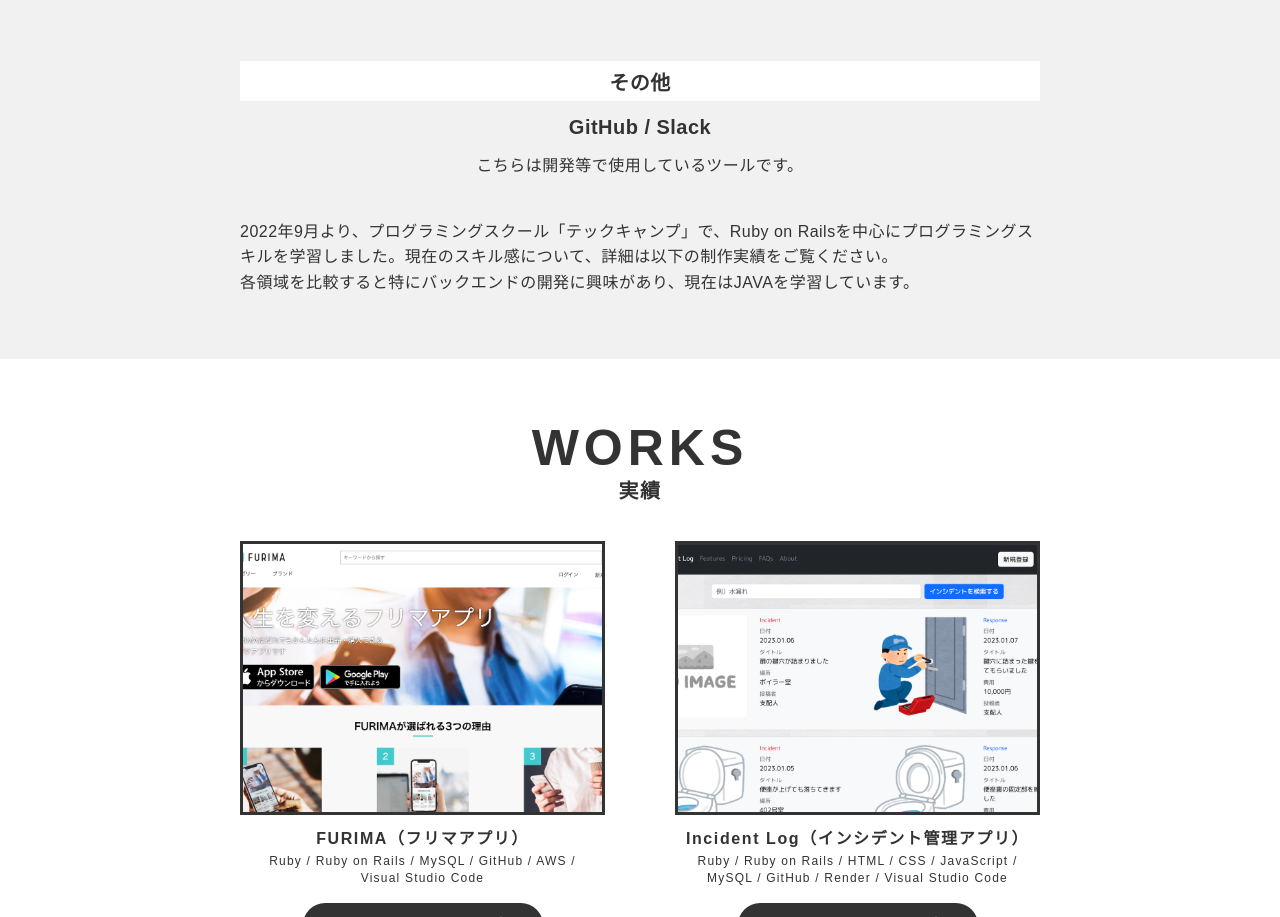
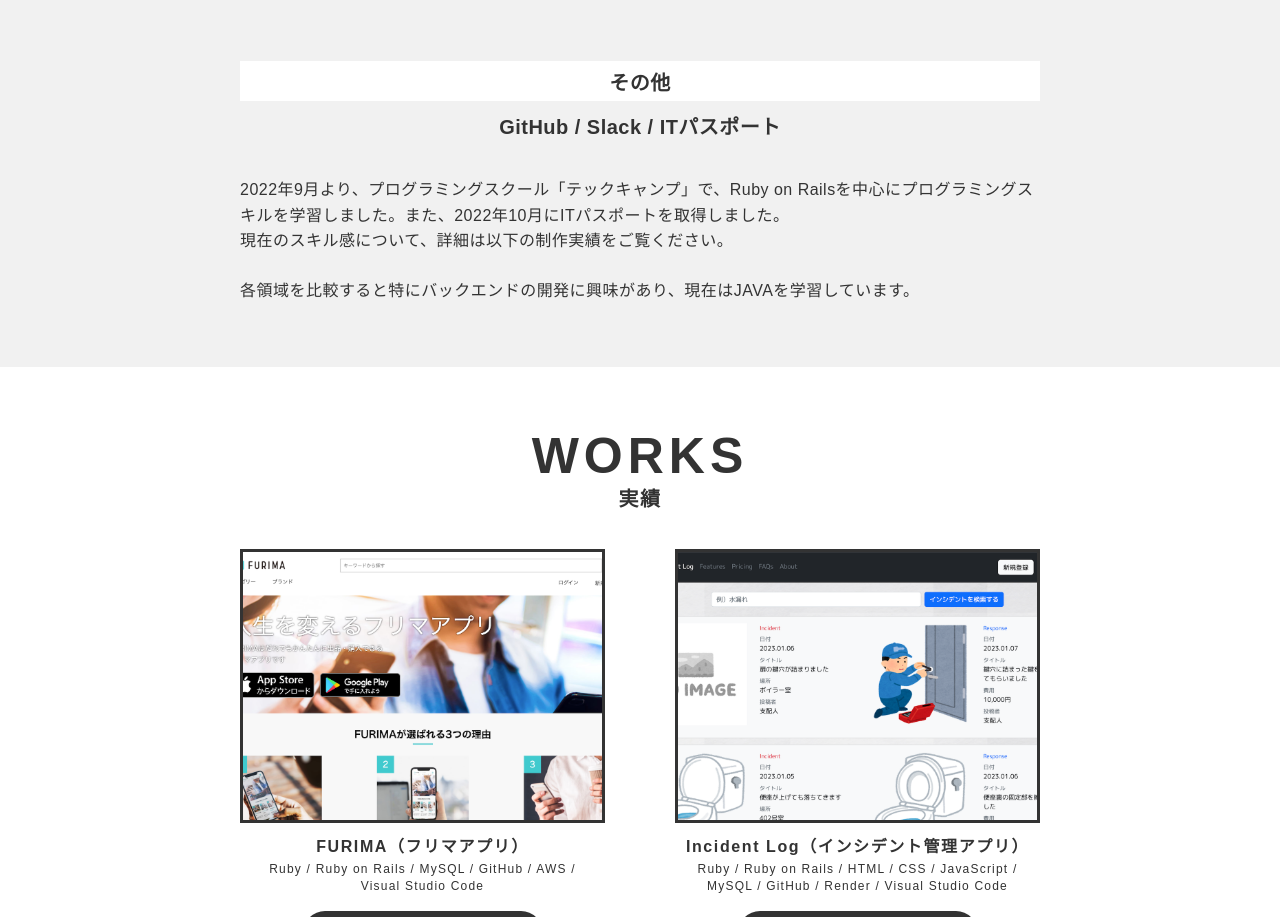
Before and after one commit to kkoemna/portfolio-site, a plain HTML site: page index.html in a window 1280 px wide. Shown: the part 2002-2919 px from the top of the page. Drawn offline with nearby package versions, Linux system fonts and the light colour scheme.

Commit message:
SKILLの追記

```diff
--- a/index.html
+++ b/index.html
@@ -147,18 +147,21 @@
               <!-- 記載番号：16 -->
               <li class="skill__item">
                 <h3>その他</h3>
-                <h4>GitHub / Slack</h4>
-                <p>
+                <h4>GitHub / Slack / ITパスポート</h4>
+                <!-- <p>
                   こちらは開発等で使用しているツールです。
-                </p>
+                </p> -->
               </li>
             </ul>
           </div>
           <!-- 記載番号：17 -->
           <div class="skill__text-area">
             <p>
-              2022年9月より、プログラミングスクール「テックキャンプ」で、Ruby on Railsを中心にプログラミングスキルを学習しました。現在のスキル感について、詳細は以下の制作実績をご覧ください。
+              2022年9月より、プログラミングスクール「テックキャンプ」で、Ruby on Railsを中心にプログラミングスキルを学習しました。また、2022年10月にITパスポートを取得しました。
               <br>
+              現在のスキル感について、詳細は以下の制作実績をご覧ください。
+            </p>
+            <p>
               各領域を比較すると特にバックエンドの開発に興味があり、現在はJAVAを学習しています。
             </p>
           </div>
```
